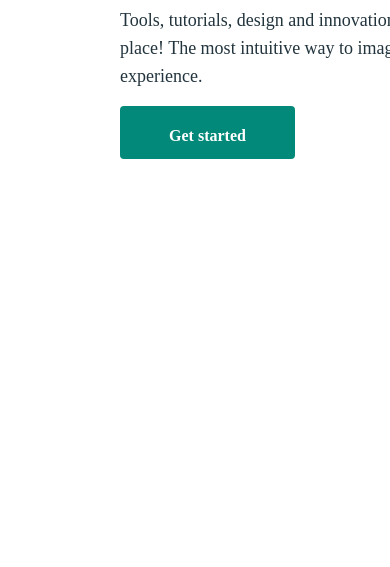
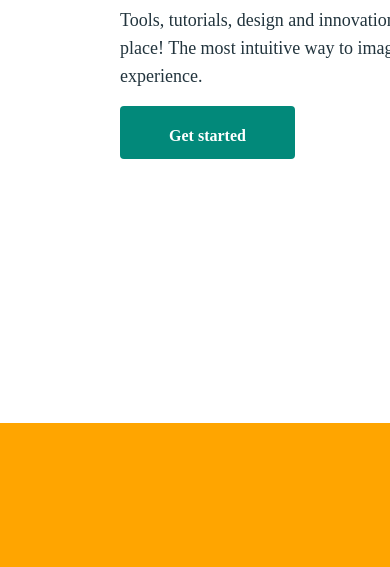
Before and after one commit to bashirovabduaziz/product, a plain HTML site: page index.html in a window 390 px wide. Shown: the part 277-844 px from the top of the page. Drawn offline with Linux system fonts and the light colour scheme.

Commit message:
homework_12

```diff
--- a/css/main.css
+++ b/css/main.css
@@ -1,3 +1,8 @@
+@media only screen  and (max-width: 992px) {
+    body{
+        background-color: orange;
+    }
+}
 body{
     width: 100%;
     height: auto;
--- a/index.html
+++ b/index.html
@@ -8,7 +8,7 @@
     <link rel="stylesheet" href="https://cdnjs.cloudflare.com/ajax/libs/font-awesome/6.2.1/css/all.min.css" integrity="sha512-MV7K8+y+gLIBoVD59lQIYicR65iaqukzvf/nwasF0nqhPay5w/9lJmVM2hMDcnK1OnMGCdVK+iQrJ7lzPJQd1w==" crossorigin="anonymous" referrerpolicy="no-referrer" />
     <title>Product</title>
 </head>
-<body>
+<body width="1200px" height="1500px">
 
     <header>
         <section id="header">
```
